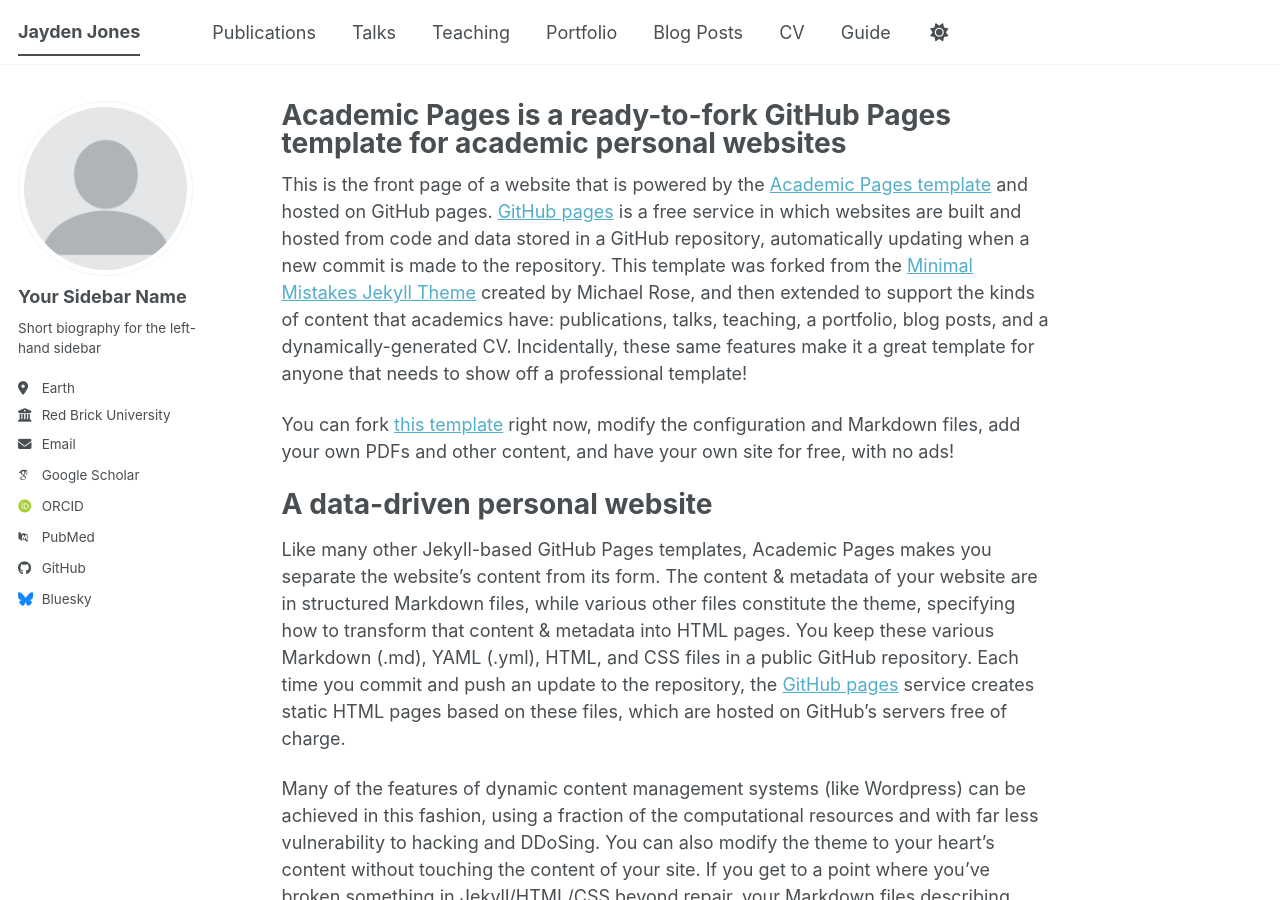
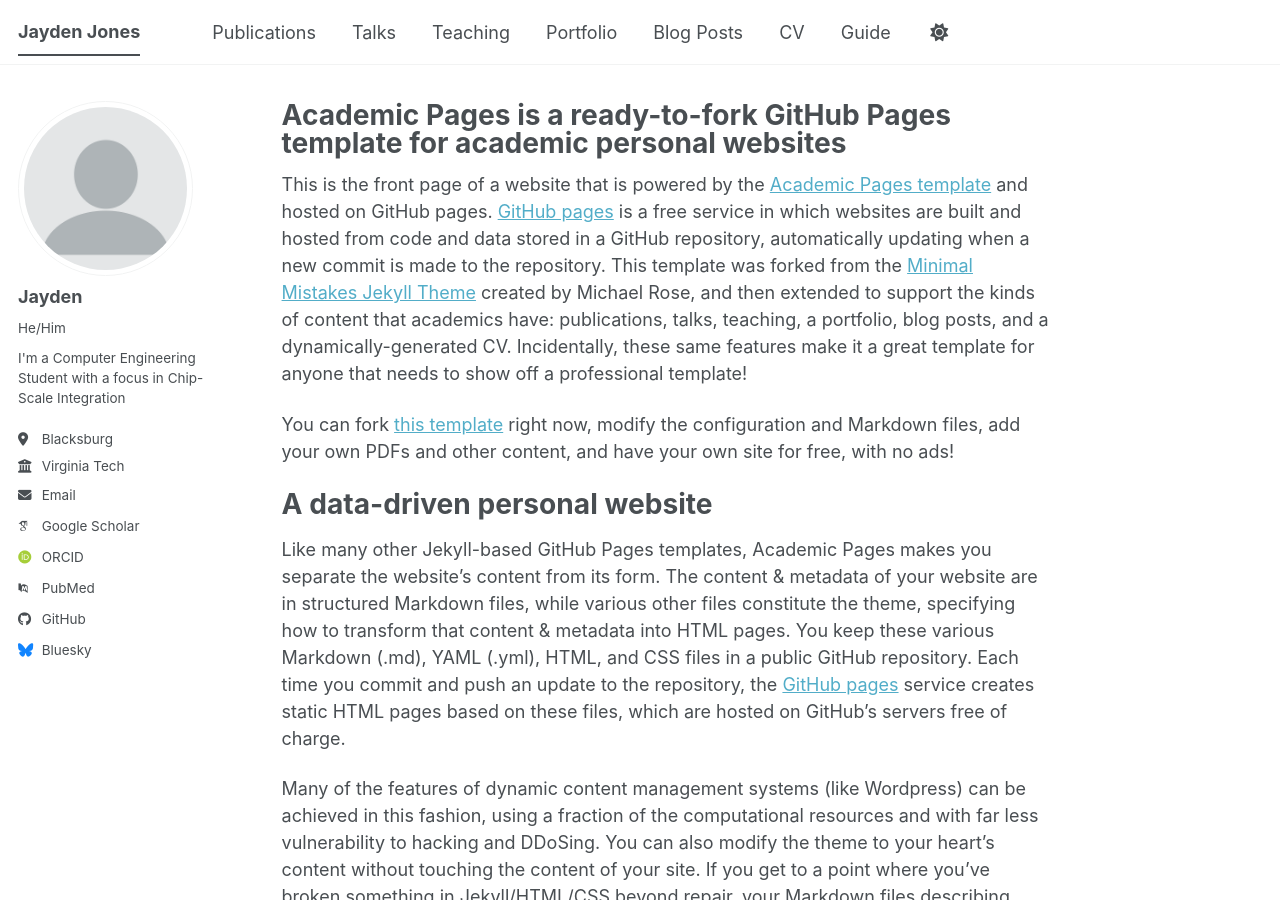
Before and after one commit to jjones1067/jjones1067.github.io, a Jekyll site: the page built from _pages/about.md, in a window 1280 px wide and 900 px high. Built offline with Jekyll 4.4.1, drawn with Linux system fonts in a browser that asks for light colours; some web fonts are replaced; a script bundle is joined from its source files by our own code; library files that are not in the unit come from our copies.

Commit message:
Added Personal Information

```diff
--- a/_config.yml
+++ b/_config.yml
@@ -24,13 +24,13 @@
 author:
   # Biographic information
   avatar           : "profile.png"
-  name             : "Your Sidebar Name"
-  pronouns         : # example: "she/her"
-  bio              : "Short biography for the left-hand sidebar"
-  location         : "Earth"
-  employer         : "Red Brick University"
+  name             : "Jayden"
+  pronouns         : "He/Him"
+  bio              : "I'm a Computer Engineering Student with a focus in Chip-Scale Integration"
+  location         : "Blacksburg"
+  employer         : "Virginia Tech"
   uri              : # URL
-  email            : "none@example.org"
+  email            : "jjones23@vt.edu"
 
   # Academic websites
   academia         : # URL
```
